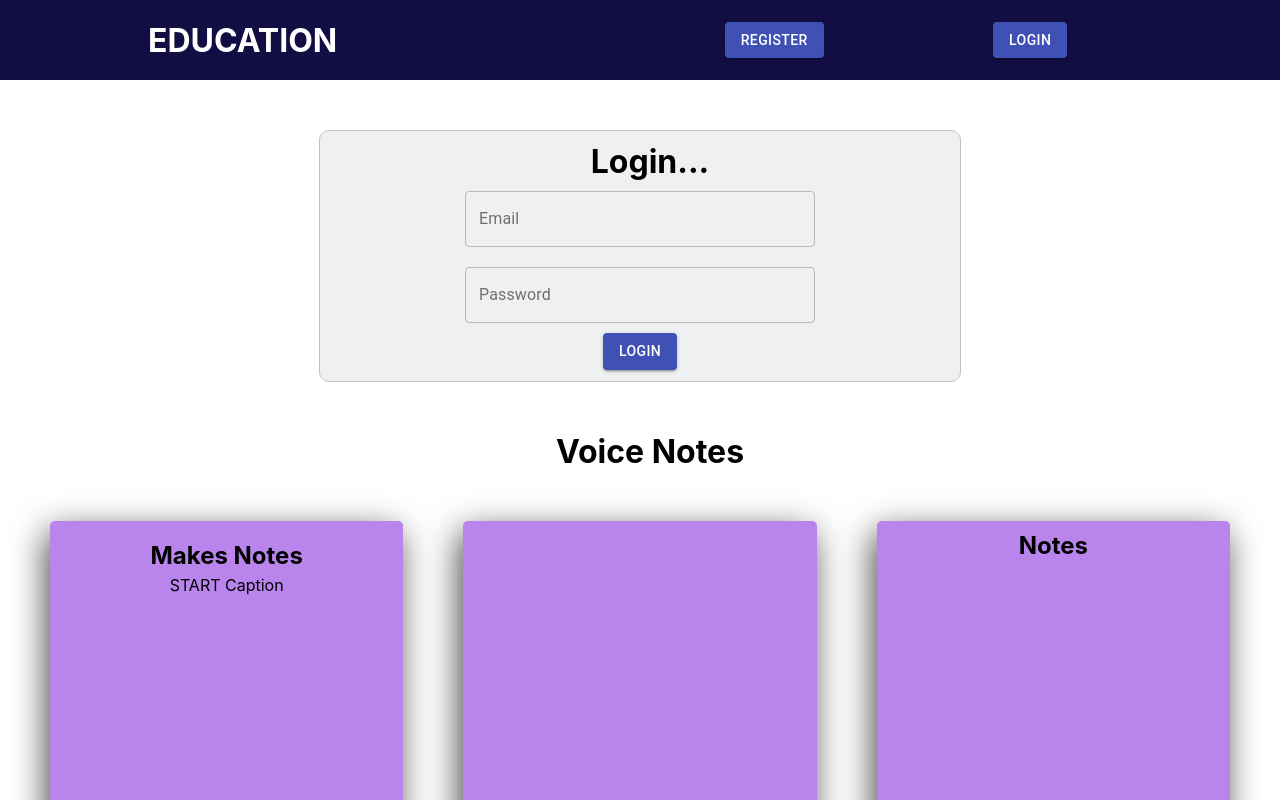
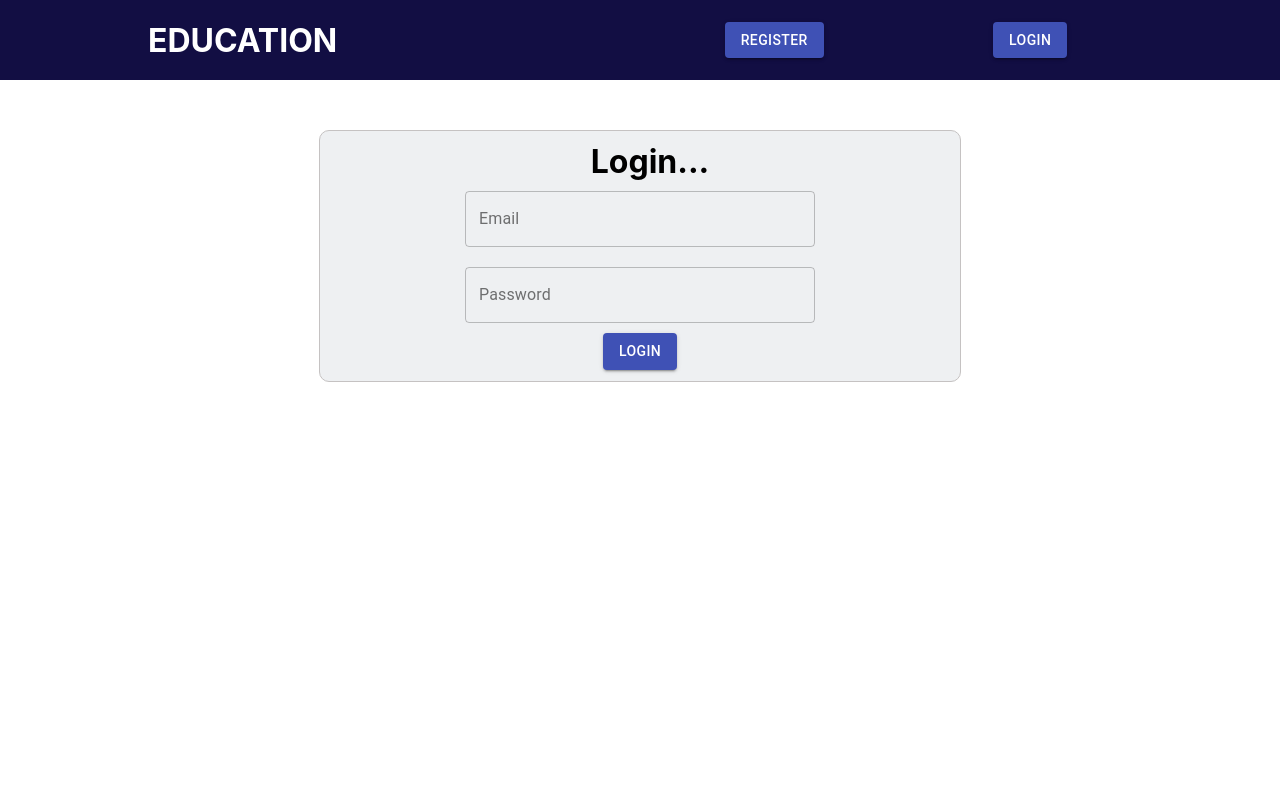
Before and after one commit to Raushan8271/education-web-app, a React (Create React App) app: page / in a window 1280 px wide. Shown: the top 800 px of the page. Built offline with nearby package versions, Linux system fonts and the light colour scheme.

Commit message:
degin part done

```diff
--- a/src/App.js
+++ b/src/App.js
@@ -1,12 +1,10 @@
 import './App.css';
-import Router from './router/router';
-import Text from './component/Vedio_To_Text/Text';
+import Router from './router/Router';
 
 function App() {
   return (
 <div className="App">
       <Router />
-      <Text />
     </div>
   );
 }
```
